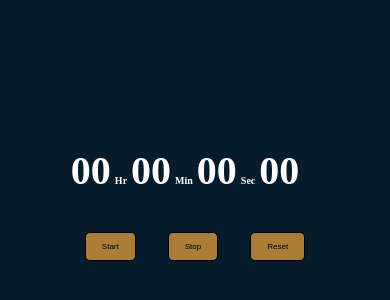
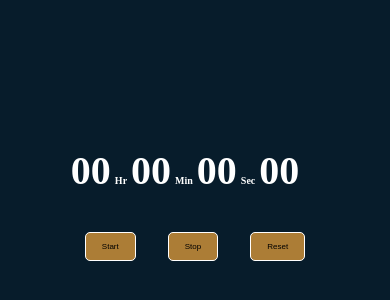
Before and after one commit to pj2083/Stopwatch, a plain HTML site: page index.html in a window 390 px wide. Shown: the part 222-522 px from the top of the page. Drawn offline with Linux system fonts and the light colour scheme.

Commit message:
Update style.css

```diff
--- a/style.css
+++ b/style.css
@@ -24,7 +24,7 @@ body{
     padding: 5px 24px;
     font-size: 18px;
     margin: 8px 14px;
-    border: 2px solid black;
+    border: 2px solid white;
     border-radius:5px;
     cursor: pointer;
     background-color: rgb(172, 125, 54);
@@ -51,7 +51,7 @@ color: rgb(255, 255, 255);
         padding: 9px 16px;
     font-size: 3px;
     margin: 8px 14px;
-    border: 1px solid black;
+    border: 1px solid white;
     cursor: pointer;
     }
     #start{
```
